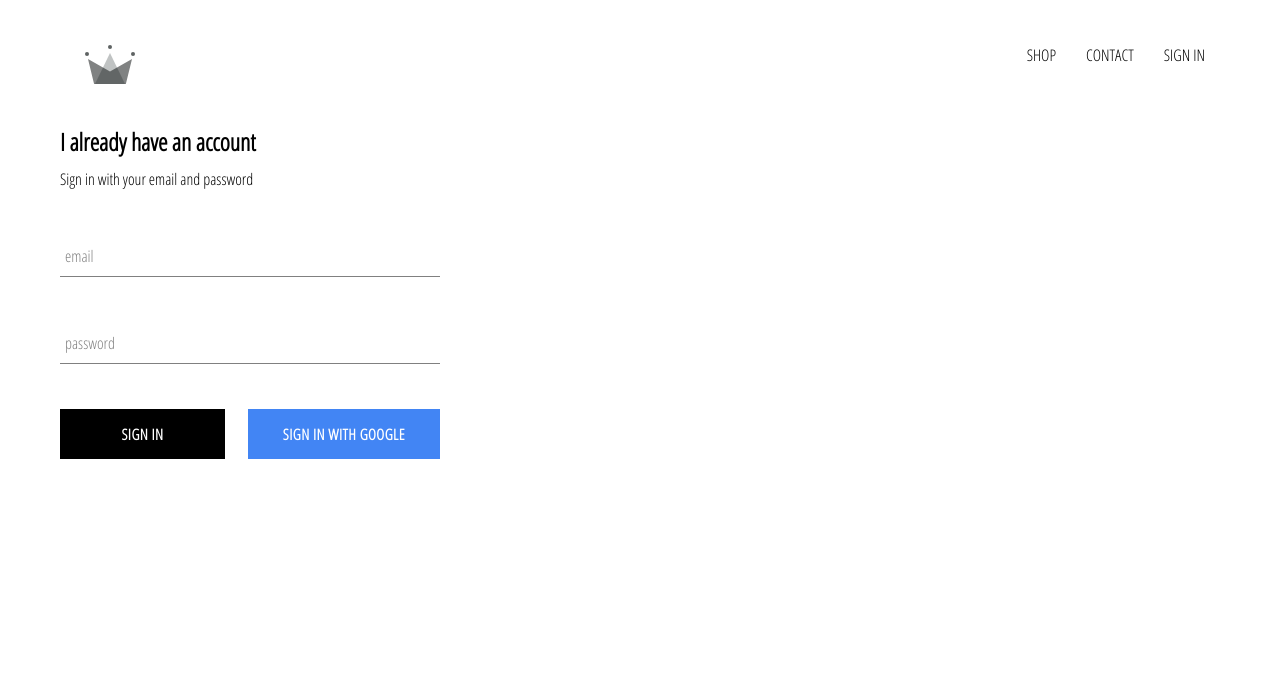
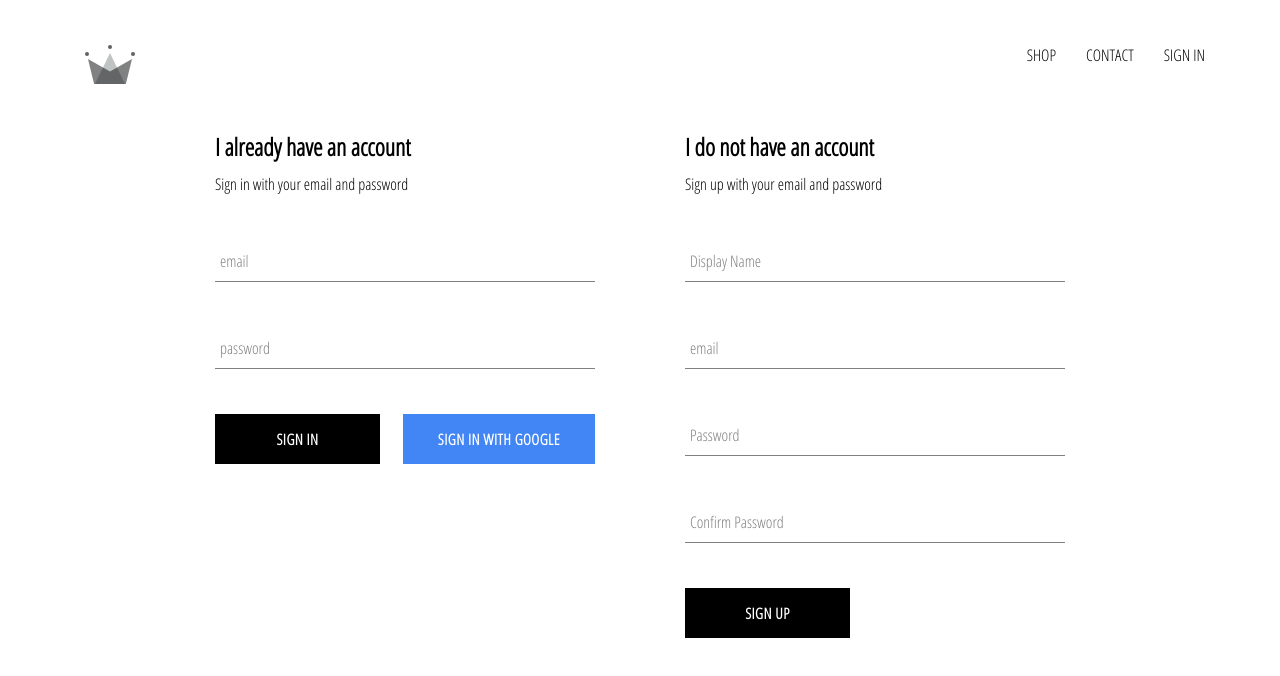
Before and after one commit to Bhupender742/crwn-clothing, a React (Create React App) app: page /signin in a window 1280 px wide. Shown: the top 676 px of the page. Built offline with nearby package versions, Linux system fonts and the light colour scheme; no server answers.

Commit message:
implemented firebase utils, included ability to store authenticated users into our firestore database

```diff
--- a/src/App.js
+++ b/src/App.js
@@ -6,7 +6,7 @@
 import HomePage from './pages/homepage/homepage.component';
 import ShopPage from './pages/shop/shop.component';
 import SignInAndSignUp from './pages/sign-in-and-sign-up/sign-in-and-sign-up.component';
-import { auth } from './firebase/firebase.utils';
+import { auth, createUserProfileDocument } from './firebase/firebase.utils';
 
 class App extends React.Component {
   constructor() {
@@ -20,8 +20,21 @@
   unsubscribeFromAuth = null;
 
   componentDidMount() {
-    this.unsubscribeFromAuth = auth.onAuthStateChanged(user => {
-      this.setState({ currentUser: user });
+    this.unsubscribeFromAuth = auth.onAuthStateChanged(async userAuth => {
+      if(userAuth) {
+        const userRef = await createUserProfileDocument(userAuth);
+
+        userRef.onSnapshot(snapShot => {
+          this.setState({
+            currentUser: {
+              id: snapShot.id,
+              ...snapShot.data()
+            }
+          });
+        })
+      }
+
+      this.setState({ currentUser: userAuth });
     });
   }
 
--- a/src/components/header/header.component.jsx
+++ b/src/components/header/header.component.jsx
@@ -19,14 +19,14 @@
         <Link className='option' to='/contact'>
             CONTACT
         </Link>
-        <Link>
+        <div>
         {
             currentUser ?
             <div className='option' onClick={() => auth.signOut()}> SIGN OUT </div>
             :
             <Link className='option' to='/signin'> SIGN IN </Link>
         }
-        </Link>
+        </div>
     </div>
     </div>
 )
--- a/src/components/header/header.styles.scss
+++ b/src/components/header/header.styles.scss
@@ -19,6 +19,7 @@
         justify-content: flex-end;
 
         .option {
+            cursor: pointer;
             padding: 10px 15px;
         }
     }
--- /dev/null
+++ b/src/components/sign-up/sign-up.component.jsx
@@ -0,0 +1,99 @@
+import React from 'react';
+
+import FormInput from '../form-input/form-input.component';
+import CustomButton from '../custom-button/custom-button.component';
+
+import { auth, createUserProfileDocument } from '../../firebase/firebase.utils';
+
+import './sign-up.styles.scss';
+
+class SignUp extends React.Component {
+    constructor() {
+        super();
+
+        this.state = {
+            displayName: '',
+            email: '',
+            password: '',
+            confirmPassword: ''
+        }
+    }
+
+    handleSubmit = async event => {
+        event.preventDefault();
+
+        const { displayName, email, password, confirmPassword } = this.state;
+
+        if(password !== confirmPassword) {
+            alert("passwords don't match");
+            return;
+        }
+
+        try {
+            const { user } = await auth.createUserWithEmailAndPassword(email, password);
+
+            await createUserProfileDocument(user, displayName);
+
+            this.setState({
+                displayName: '',
+                email: '',
+                password: '',
+                confirmPassword: ''
+            });
+
+        } catch(error) {
+            console.error(error);
+        }
+    }
+
+    handleChange = event => {
+        const { name, value } = event.target;
+
+        this.setState({ [name]: value });
+    }
+
+    render() {
+        const { displayName, email, password, confirmPassword } = this.state;
+        return(
+            <div className='sign-up'>
+                <h2 className='title'>I do not have an account</h2>
+                <span>Sign up with your email and password</span>
+                <form className='sign-up-form' onSubmit={this.handleSubmit}>
+                    <FormInput
+                      type='text'
+                      name='displayName'
+                      value={displayName}
+                      onChange={this.handleChange}
+                      label='Display Name'
+                      required />
+                      <FormInput
+                      type='text'
+                      name='email'
+                      value={email}
+                      onChange={this.handleChange}
+                      label='email'
+                      required />
+                      <FormInput
+                      type='text'
+                      name='password'
+                      value={password}
+                      onChange={this.handleChange}
+                      label='Password'
+                      required />
+                      <FormInput
+                      type='text'
+                      name='confirmPassword'
+                      value={confirmPassword}
+                      onChange={this.handleChange}
+                      label='Confirm Password'
+                      required />
+
+                    <CustomButton type='submit'>SIGN UP</CustomButton>
+                </form>
+
+            </div>
+        )
+    }
+}
+
+export default SignUp;
--- /dev/null
+++ b/src/components/sign-up/sign-up.styles.scss
@@ -0,0 +1,9 @@
+.sign-up {
+    display: flex;
+    flex-direction: column;
+    width: 380px;
+
+    .title {
+        margin: 10px 0;
+    }
+}
--- a/src/firebase/firebase.utils.js
+++ b/src/firebase/firebase.utils.js
@@ -13,6 +13,32 @@
     measurementId: "G-4616R1VTH2"
   };
 
+export const createUserProfileDocument = async (userAuth, additionalData) => {
+  if (!userAuth) return;
+
+  const userRef = firestore.doc(`users/${userAuth.uid}`);
+
+  const snapShot = await userRef.get();
+
+  if(!snapShot.exists) {
+    const { displayName, email } = userAuth;
+    const createdAt = new Date();
+
+    try {
+      await userRef.set({
+        displayName,
+        email,
+        createdAt,
+        ...additionalData
+      })
+    } catch (error) {
+      console.log('error creating user', error.message);
+    }
+  }
+
+  return userRef;
+}
+
 firebase.initializeApp(config);
 
 export const auth = firebase.auth();
--- a/src/pages/sign-in-and-sign-up/sign-in-and-sign-up.component.jsx
+++ b/src/pages/sign-in-and-sign-up/sign-in-and-sign-up.component.jsx
@@ -1,12 +1,14 @@
 import React from 'react';
 
 import SignIn from '../../components/sign-in/sign-in.component';
+import SignUp from '../../components/sign-up/sign-up.component';
 
 import './sign-in-and-sign-up.styles.scss';
 
 const SignInAndSignUpPage = () => (
     <div className='sign-in-and-sign-up'>
         <SignIn />
+        <SignUp />
     </div>
 )
 
--- a/src/pages/sign-in-and-sign-up/sign-in-and-sign-up.styles.scss
+++ b/src/pages/sign-in-and-sign-up/sign-in-and-sign-up.styles.scss
@@ -0,0 +1,7 @@
+.sign-in-and-sign-up {
+    width: 850px;
+    display: flex;
+    flex-direction: row;
+    justify-content: space-between;
+    margin: 30px auto;
+}
```
